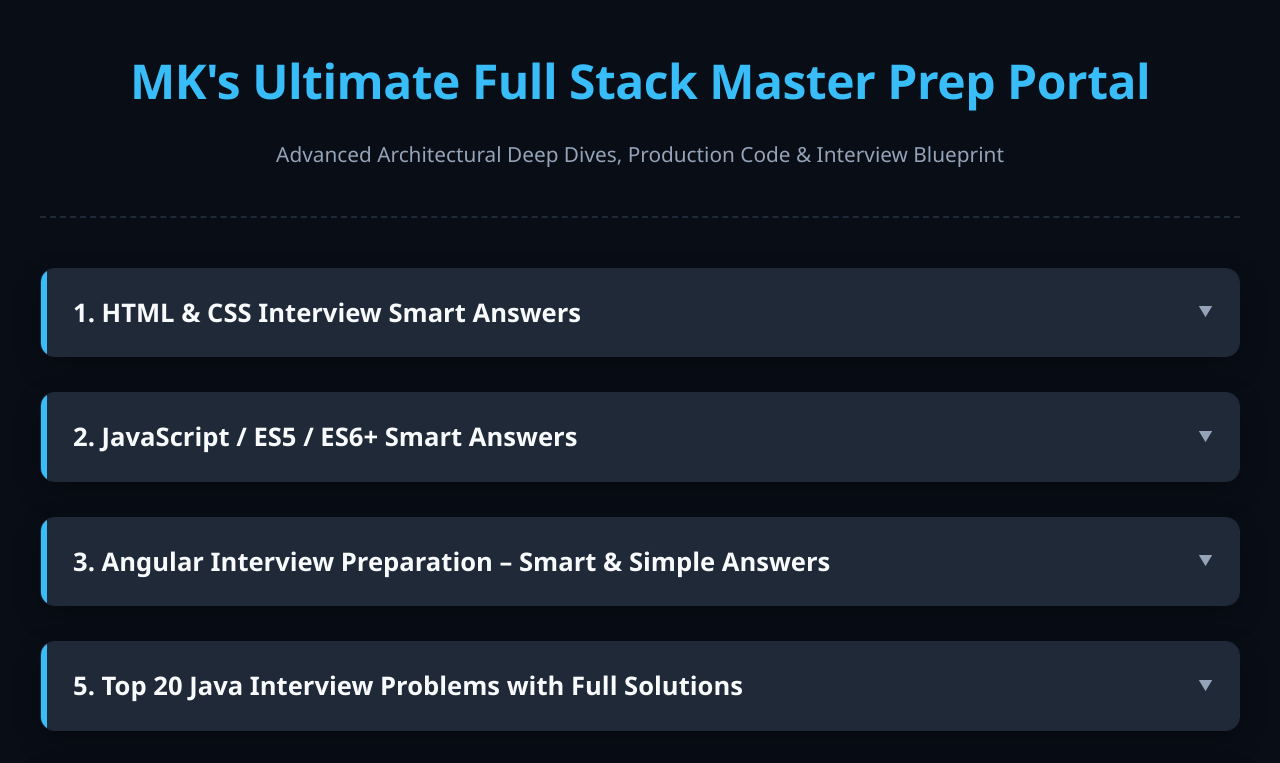
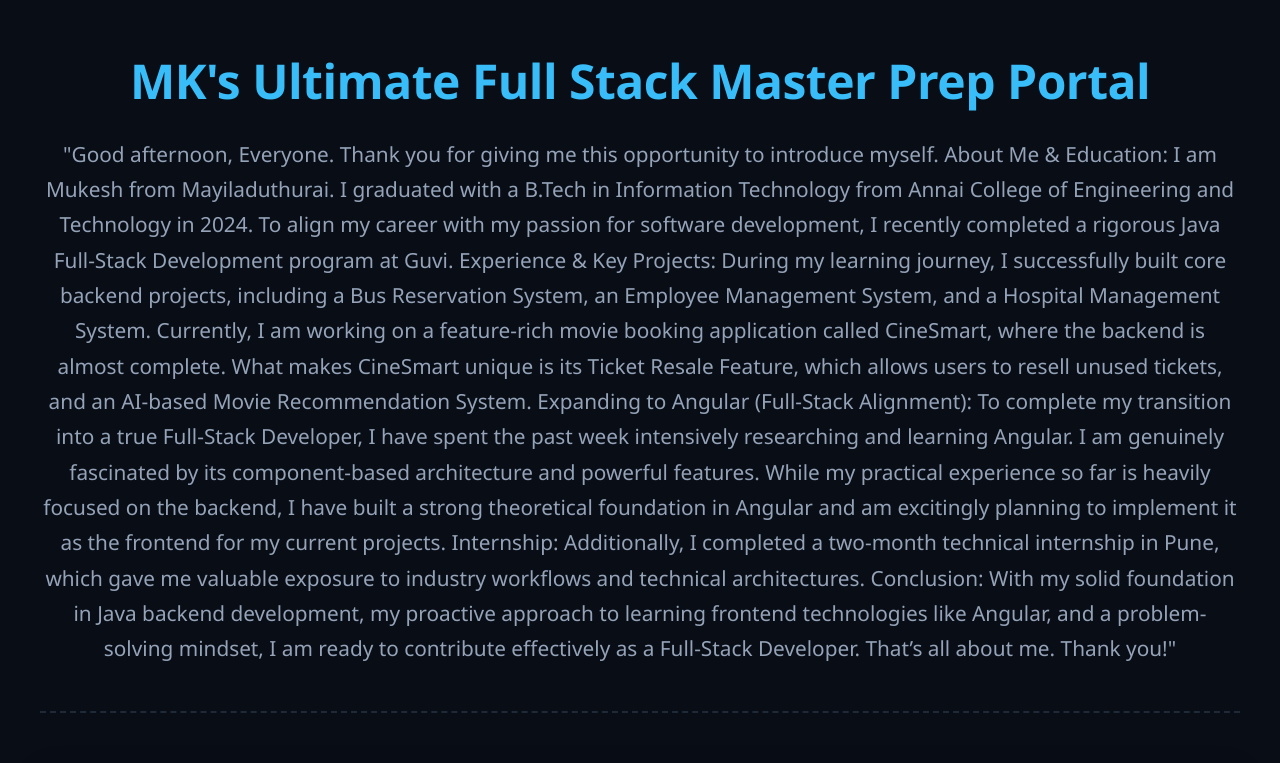
Before and after one commit to mukeshm2002/TVM_Interview, a plain HTML site: page index.html in a window 1280 px wide. Shown: the top 763 px of the page. Drawn offline with Linux system fonts and the light colour scheme.

```diff
--- a/index.html
+++ b/index.html
@@ -280,7 +280,24 @@
     <div class="container">
         <header>
             <h1>MK's Ultimate Full Stack Master Prep Portal</h1>
-            <p>Advanced Architectural Deep Dives, Production Code & Interview Blueprint</p>
+            <p>"Good afternoon, Everyone. Thank you for giving me this opportunity to introduce myself.
+
+About Me & Education:
+I am Mukesh from Mayiladuthurai. I graduated with a B.Tech in Information Technology from Annai College of Engineering and Technology in 2024. To align my career with my passion for software development, I recently completed a rigorous Java Full-Stack Development program at Guvi.
+
+Experience & Key Projects:
+During my learning journey, I successfully built core backend projects, including a Bus Reservation System, an Employee Management System, and a Hospital Management System.
+
+Currently, I am working on a feature-rich movie booking application called CineSmart, where the backend is almost complete. What makes CineSmart unique is its Ticket Resale Feature, which allows users to resell unused tickets, and an AI-based Movie Recommendation System.
+
+Expanding to Angular (Full-Stack Alignment):
+To complete my transition into a true Full-Stack Developer, I have spent the past week intensively researching and learning Angular. I am genuinely fascinated by its component-based architecture and powerful features. While my practical experience so far is heavily focused on the backend, I have built a strong theoretical foundation in Angular and am excitingly planning to implement it as the frontend for my current projects.
+
+Internship:
+Additionally, I completed a two-month technical internship in Pune, which gave me valuable exposure to industry workflows and technical architectures.
+
+Conclusion:
+With my solid foundation in Java backend development, my proactive approach to learning frontend technologies like Angular, and a problem-solving mindset, I am ready to contribute effectively as a Full-Stack Developer. That’s all about me. Thank you!"</p>
         </header>
 
         <div class="topic-card">
```
